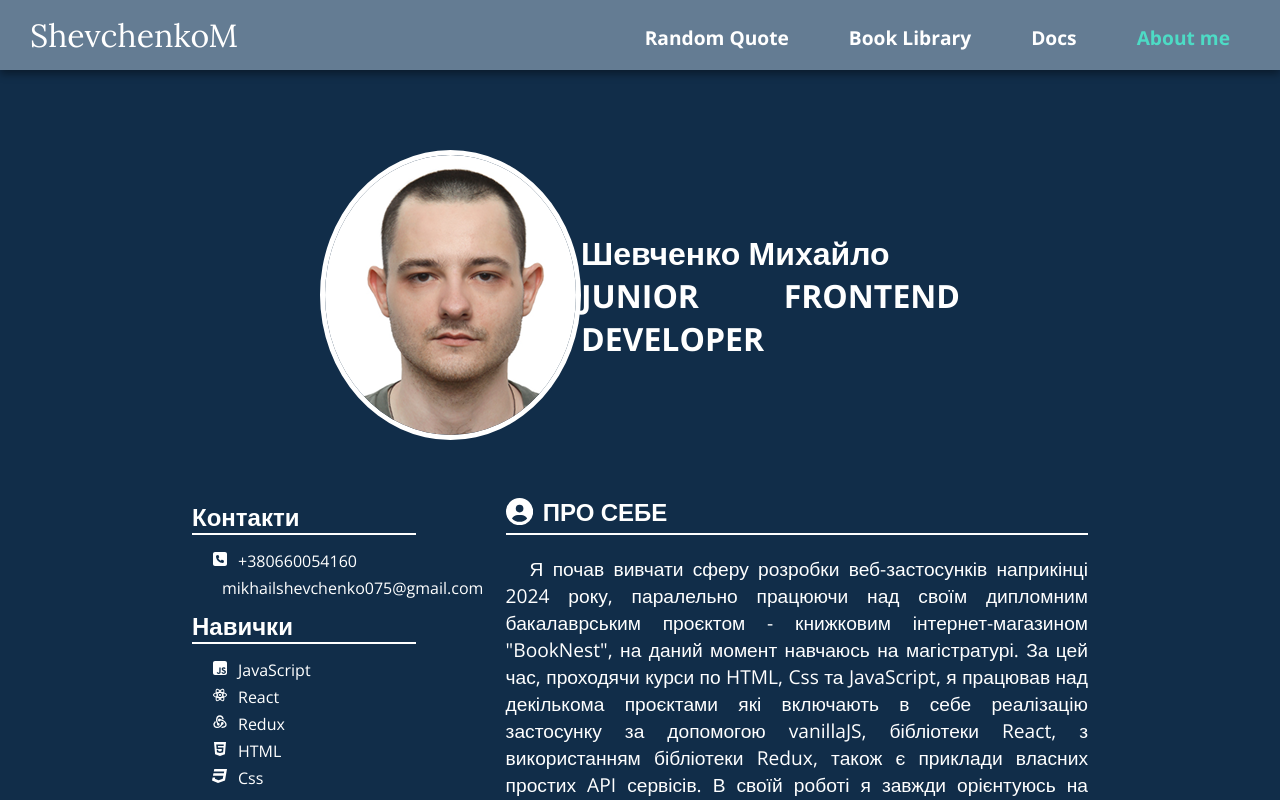
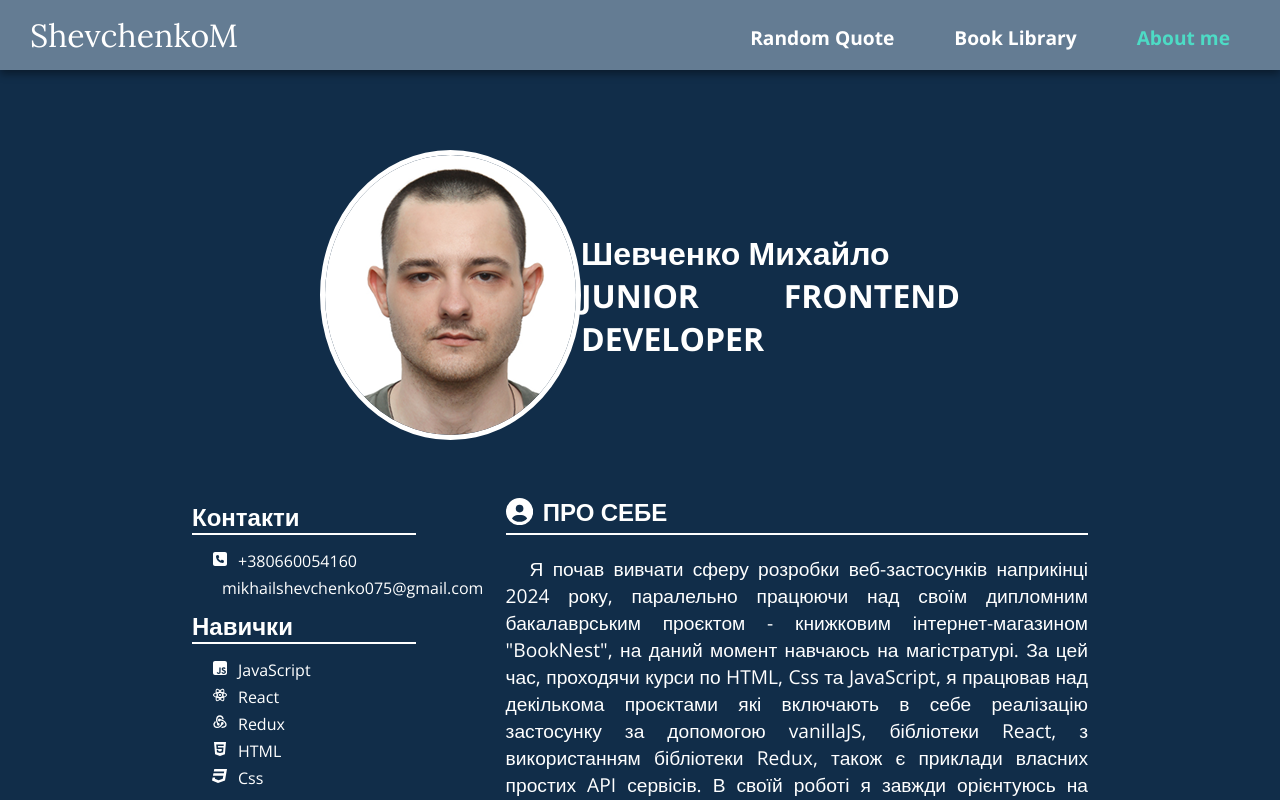
Before and after one commit to MykhailoShevchenko12/portfolio-project, a React (Create React App) app: page / in a window 1280 px wide. Shown: the top 800 px of the page. Built offline with nearby package versions, Linux system fonts and the light colour scheme.

Commit message:
Deleted Docs component

```diff
--- a/src/App.js
+++ b/src/App.js
@@ -3,7 +3,6 @@ import './App.css';
 import AboutMe from './pages/AboutMe/AboutMe';
 import RandomQuote from './pages/RandomQuote/RandomQuote';
 import BookLibrary from './pages/BookLibraryApp/BookLibrary';
-import Docs from './pages/Docs/Docs';
 import Layout from './components/Layout/Layout';
 import QuoteProvider from './context/RandomQuoteContext';
 
@@ -22,7 +21,6 @@ function App() {
             }
           />
           <Route path="book-library" element={<BookLibrary />} />
-          <Route path="docs" element={<Docs />} />
         </Route>
       </Routes>
     </div>
--- a/src/components/Navbar/Navbar.jsx
+++ b/src/components/Navbar/Navbar.jsx
@@ -24,14 +24,6 @@ const Navbar = () => {
             Book Library
           </NavLink>
           <NavLink
-            to={'docs'}
-            className={({ isActive }) =>
-              isActive ? 'nav-link-active' : 'nav-link'
-            }
-          >
-            Docs
-          </NavLink>
-          <NavLink
             to={'/'}
             className={({ isActive }) =>
               isActive ? 'nav-link-active' : 'nav-link'
--- a/src/pages/Docs/Docs.jsx
+++ /dev/null
@@ -1,6 +0,0 @@
-import './Docs.css';
-const Docs = () => {
-  return <div>Docs</div>;
-};
-
-export default Docs;
```
Also changed, not shown: src/pages/Docs/Docs.css (deleted).
